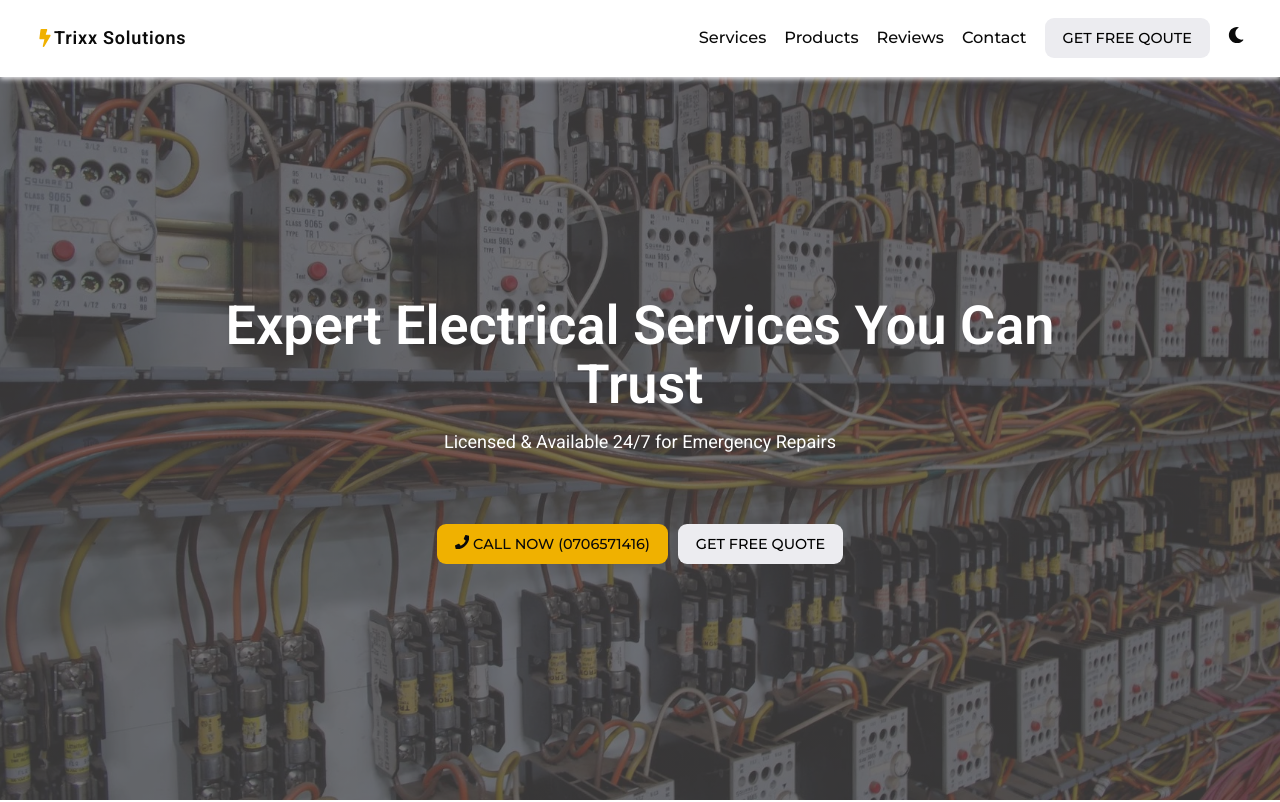
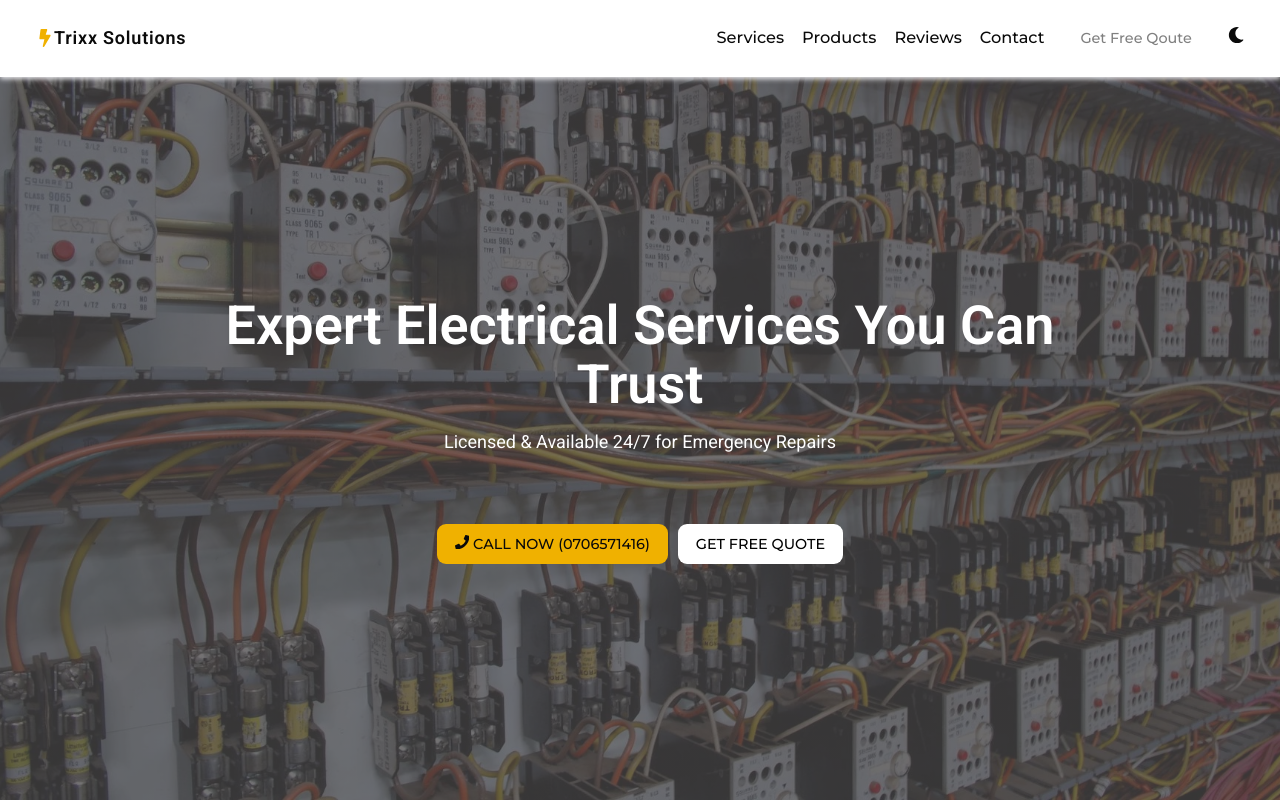
Before and after one commit to Gi-Joe254/E-shop, a React (Vite) app in the folder client/: page / in a window 1280 px wide. Shown: the top 802 px of the page. Built offline with nearby package versions, Linux system fonts and the light colour scheme; no server answers.

Commit message:
last commit for MVP

```diff
--- a/client/src/components/nav.css
+++ b/client/src/components/nav.css
@@ -22,8 +22,11 @@
 .desktopNav > div {
     font-size: 0.9rem;
 }
-.quoteBtn {
-    background-color: var(--muted);
+.desktopNav > .quoteBtn {
+    background-color: var(--primary-text);
+    color: grey;
+    text-transform: capitalize;
+    min-width: 90px;
 }
 
 .logo {
```
Also changed, not shown: 1 other file (tests, documents, lock files or other folders).
